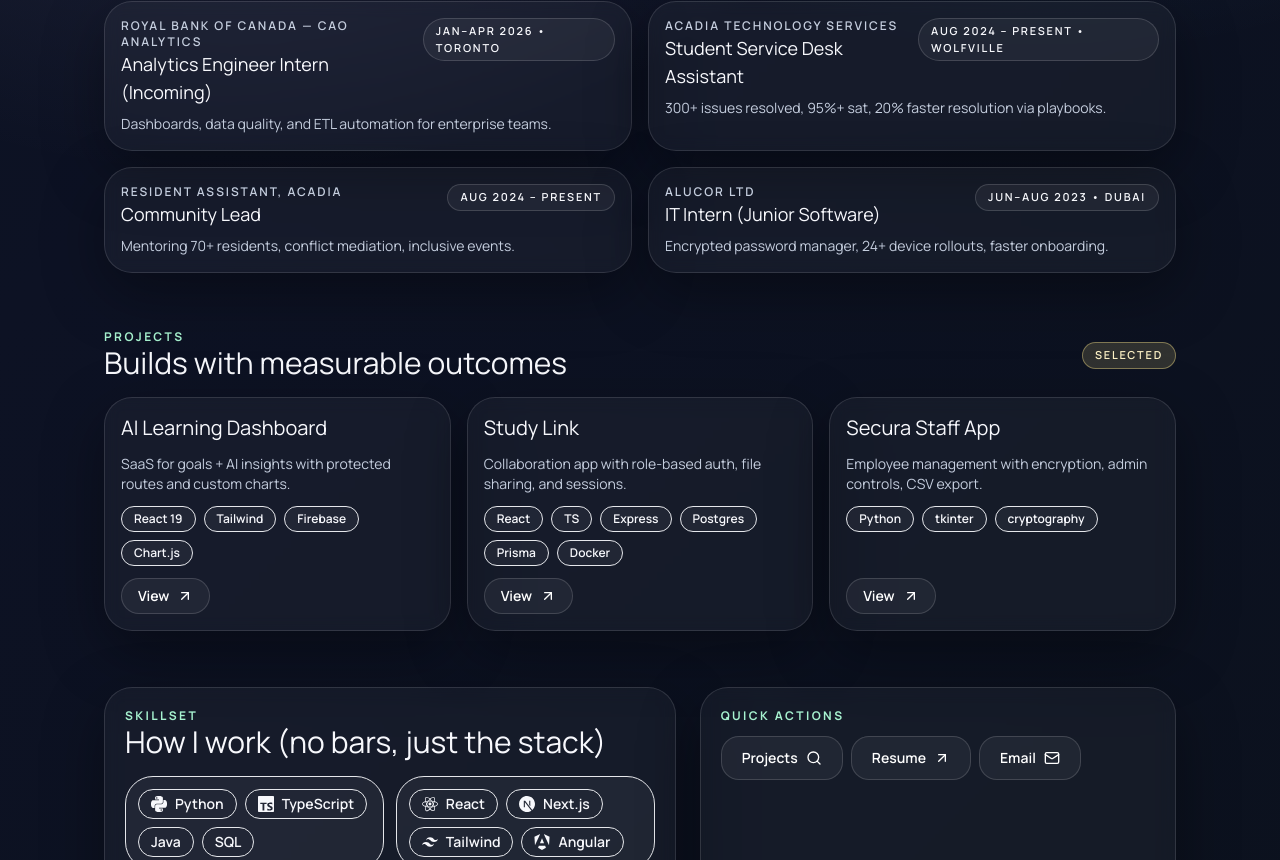
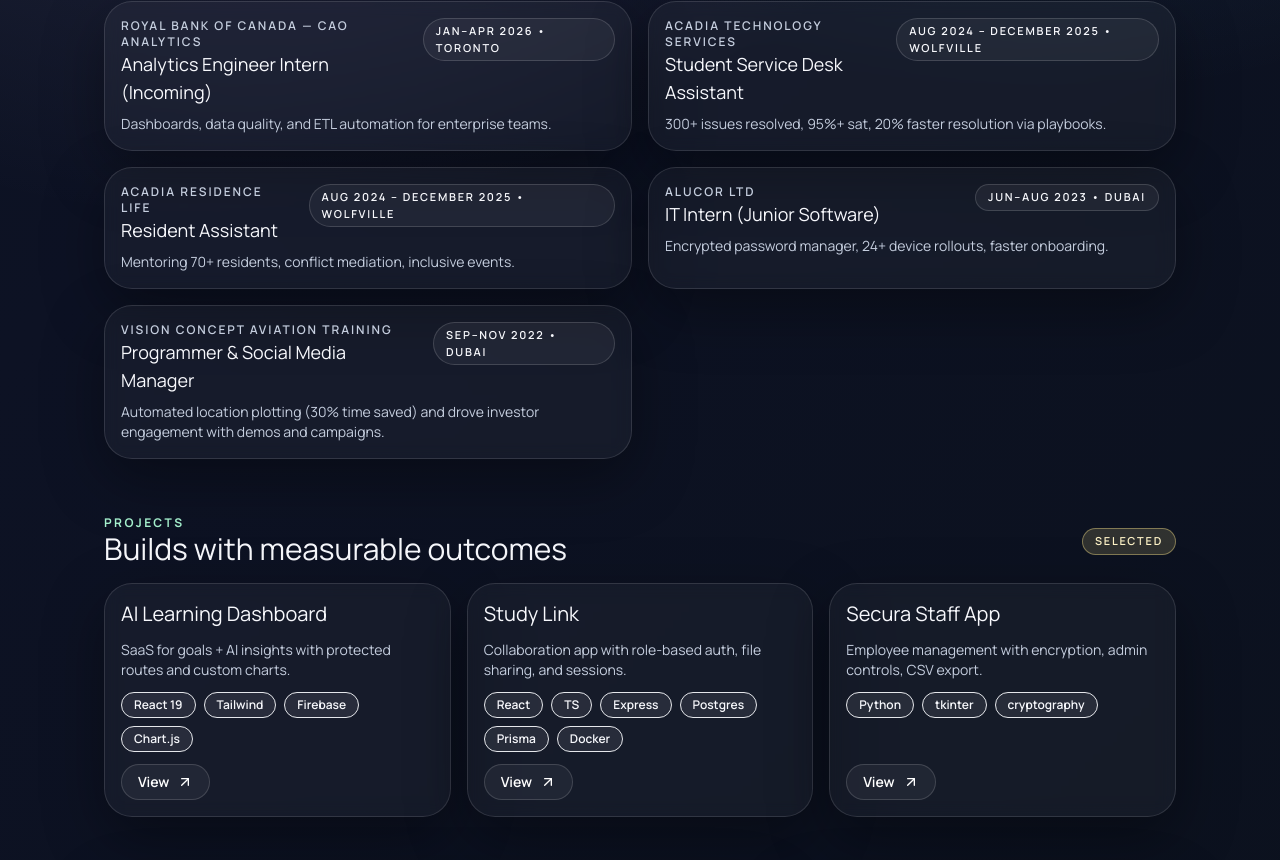
Before and after one commit to mehirk/portfolio-site, a Next.js app: page / in a window 1280 px wide. Shown: the part 1020-1880 px from the top of the page. Built offline with nearby package versions, Linux system fonts and the light colour scheme.

Commit message:
feat: update work experience details and improve button styles

```diff
--- a/src/app/page.tsx
+++ b/src/app/page.tsx
@@ -58,13 +58,13 @@
   {
     company: "Acadia Technology Services",
     role: "Student Service Desk Assistant",
-    time: "Aug 2024 – Present • Wolfville",
+    time: "Aug 2024 – December 2025 • Wolfville",
     detail: "300+ issues resolved, 95%+ sat, 20% faster resolution via playbooks.",
   },
   {
-    company: "Resident Assistant, Acadia",
-    role: "Community Lead",
-    time: "Aug 2024 – Present",
+    company: "Acadia Residence Life",
+    role: "Resident Assistant",
+    time: "Aug 2024 – December 2025 • Wolfville",
     detail: "Mentoring 70+ residents, conflict mediation, inclusive events.",
   },
   {
@@ -72,6 +72,13 @@
     role: "IT Intern (Junior Software)",
     time: "Jun–Aug 2023 • Dubai",
     detail: "Encrypted password manager, 24+ device rollouts, faster onboarding.",
+  },
+  {
+    company: "Vision Concept Aviation Training",
+    role: "Programmer & Social Media Manager",
+    time: "Sep–Nov 2022 • Dubai",
+    detail:
+      "Automated location plotting (30% time saved) and drove investor engagement with demos and campaigns.",
   },
 ];
 
@@ -359,7 +366,7 @@
                       {project.tags.map((tag) => (
                         <span
                           key={tag}
-                          className="rounded-full border border-[color:var(--border)]/70 bg-white/5 px-3 py-1 text-xs font-semibold text-main"
+                          className="rounded-full border border-[color:var(--border)]/60 bg-[rgba(255,255,255,0.08)] px-3 py-1 text-xs font-semibold text-main"
                         >
                           {tag}
                         </span>
@@ -379,7 +386,7 @@
           </motion.section>
 
           <motion.section
-            className="grid gap-6 lg:grid-cols-[1.2fr,1fr]"
+            className="grid gap-6 lg:grid-cols-[minmax(0,1.4fr)_minmax(280px,0.8fr)]"
             id="skills"
             {...fade}
           >
@@ -400,7 +407,7 @@
                       {group.map((item) => (
                         <span
                           key={item}
-                          className="inline-flex items-center gap-2 rounded-full border border-[color:var(--border)]/70 bg-transparent px-3 py-1 text-sm font-semibold text-main"
+                          className="inline-flex items-center gap-2 rounded-full border border-[color:var(--border)]/60 bg-[rgba(255,255,255,0.08)] px-3 py-1 text-sm font-semibold text-main"
                         >
                           {(() => {
                             const Icon = getIcon(item);
@@ -415,22 +422,22 @@
               </div>
             </Card>
 
-            <Card className="p-5">
+            <Card className="p-4 md:p-5 w-full md:w-auto md:max-w-sm self-start">
               <p className="text-xs font-bold uppercase tracking-[0.2em] text-emerald-200">
                 Quick actions
               </p>
               <div className="mt-3 flex flex-wrap gap-2">
-                <Button asChild variant="ghost" className="gap-2">
+                <Button asChild variant="ghost" size="sm" className="gap-2">
                   <a href="#projects">
                     Projects <Search className="h-4 w-4" />
                   </a>
                 </Button>
-                <Button asChild variant="ghost" className="gap-2">
+                <Button asChild variant="ghost" size="sm" className="gap-2">
                   <a href={resumeUrl} target="_blank" rel="noopener noreferrer">
                     Resume <ArrowUpRight className="h-4 w-4" />
                   </a>
                 </Button>
-                <Button asChild variant="ghost" className="gap-2">
+                <Button asChild variant="ghost" size="sm" className="gap-2">
                   <a href="mailto:mehirk28@gmail.com">
                     Email <Mail className="h-4 w-4" />
                   </a>
```
